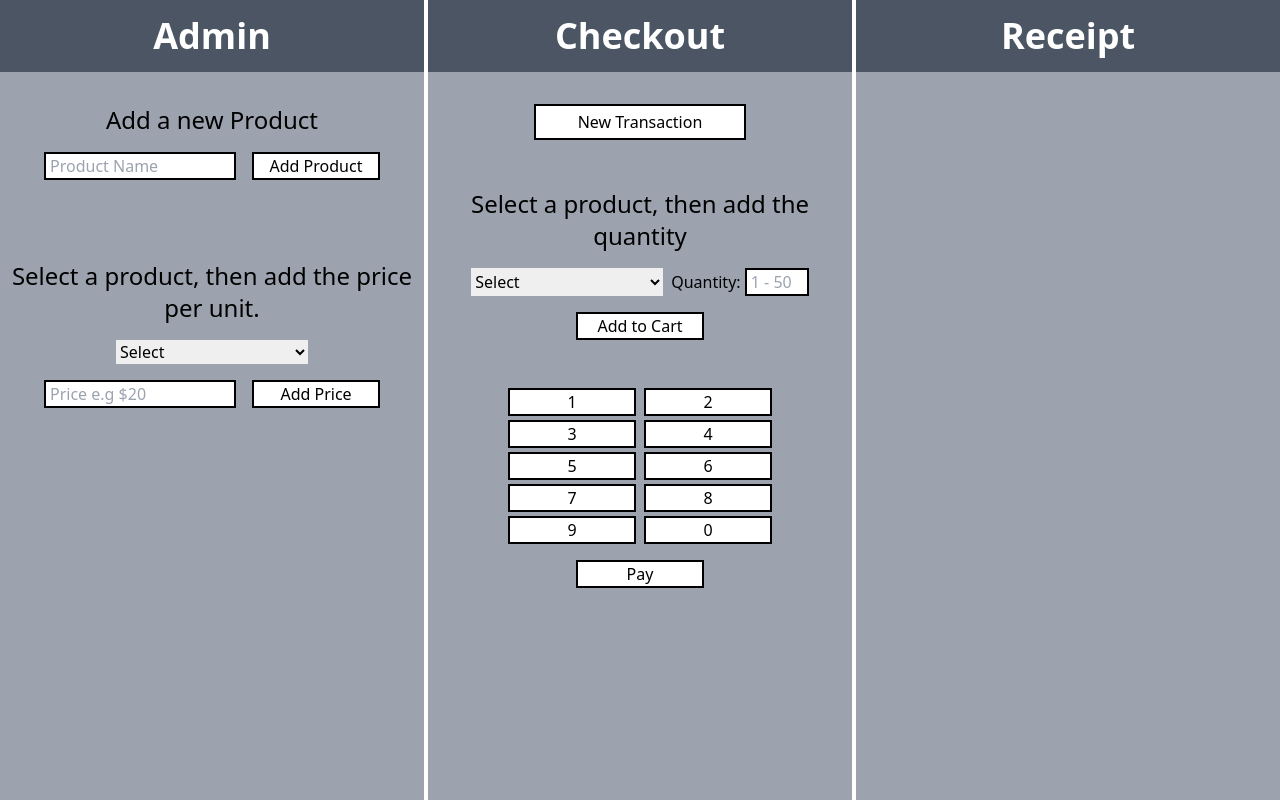
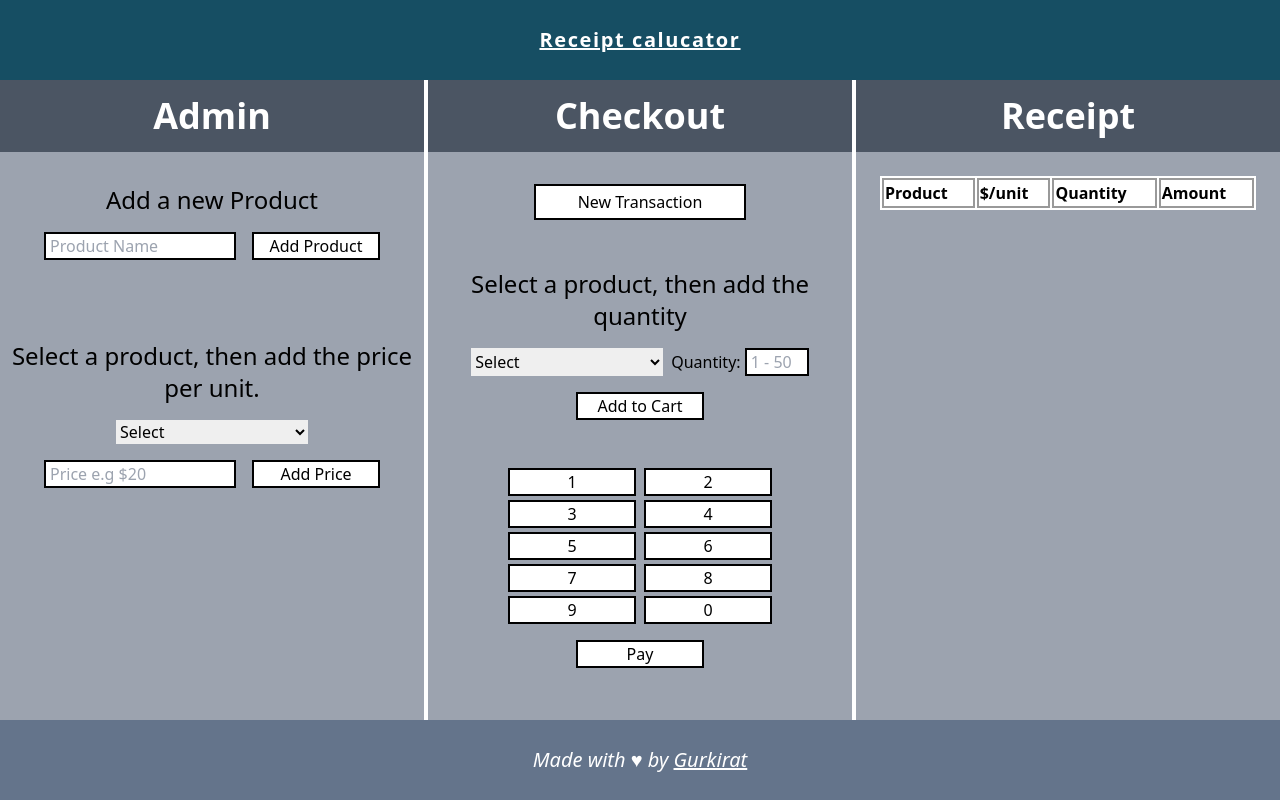
Before and after one commit to gurkiratz/receipt-calculator, a website: page index.html in a window 1280 px wide. Drawn offline with nearby package versions, Linux system fonts and the light colour scheme.

Commit message:
Add title and footer

```diff
--- a/index.html
+++ b/index.html
@@ -10,11 +10,21 @@
     <script src="https://cdn.tailwindcss.com"></script>
   </head>
   <body>
-    <div class="main-container flex gap-1 w-full h-screen">
-      <div class="admin w-1/3">
+    <div class="main-container w-full h-screen">
+      <div class="grid grid-cols-3 gap-x-1 h-full">
+        <div
+          class="w-full bg-cyan-900 col-span-3 flex items-center justify-center tracking-widest"
+        >
+          <p class="underline text-center text-white text-xl font-bold">
+            Receipt calucator
+          </p>
+        </div>
+        <div class="admin">
           <div class="bg-gray-400 text-black h-full">
             <div class="bg-gray-600">
-            <p class="text-center text-white text-4xl py-4 font-bold">Admin</p>
+              <p class="text-center text-white text-4xl py-4 font-bold">
+                Admin
+              </p>
             </div>
             <div class="pt-8 flex flex-col gap-4 items-center">
               <label class="text-center text-2xl" for="product-name"
@@ -69,7 +79,7 @@
           </div>
         </div>
 
-      <div class="checkout w-1/3">
+        <div class="checkout">
           <div class="bg-gray-400 text-black h-full">
             <div class="bg-gray-600">
               <p class="text-center text-white text-4xl py-4 font-bold">
@@ -134,7 +144,7 @@
             </div>
           </div>
         </div>
-      <div class="receipt w-1/3">
+        <div class="receipt">
           <div class="bg-gray-400 text-black h-full">
             <div class="bg-gray-600">
               <p class="text-center text-white text-4xl py-4 font-bold">
@@ -144,7 +154,14 @@
             <div class="bg-white text-black m-6 flex flex-col gap-4">
               <p id="date" class="not-hidden"></p>
               <p id="time" class="not-hidden"></p>
-            <table id="table" class="border-separate"></table>
+              <table id="table" class="border-separate">
+                <tr>
+                  <th>Product</th>
+                  <th>$/unit</th>
+                  <th>Quantity</th>
+                  <th>Amount</th>
+                </tr>
+              </table>
 
               <p id="total-price" class="not-hidden"></p>
               <p id="taxes" class="not-hidden"></p>
@@ -152,6 +169,22 @@
             </div>
           </div>
         </div>
+        <div
+          class="w-full bg-slate-500 col-span-3 flex items-center justify-center"
+        >
+          <p class="text-center text-xl text-white">
+            <em>
+              Made with ♥ by
+              <a
+                href="https://github.com/gurkiratz/01-Receipt-Calculator-App"
+                class="underline"
+              >
+                Gurkirat</a
+              ></em
+            >
+          </p>
+        </div>
+      </div>
     </div>
   </body>
   <script src="./index.js"></script>
```
Lines whose indentation alone changed are shown as unchanged.
